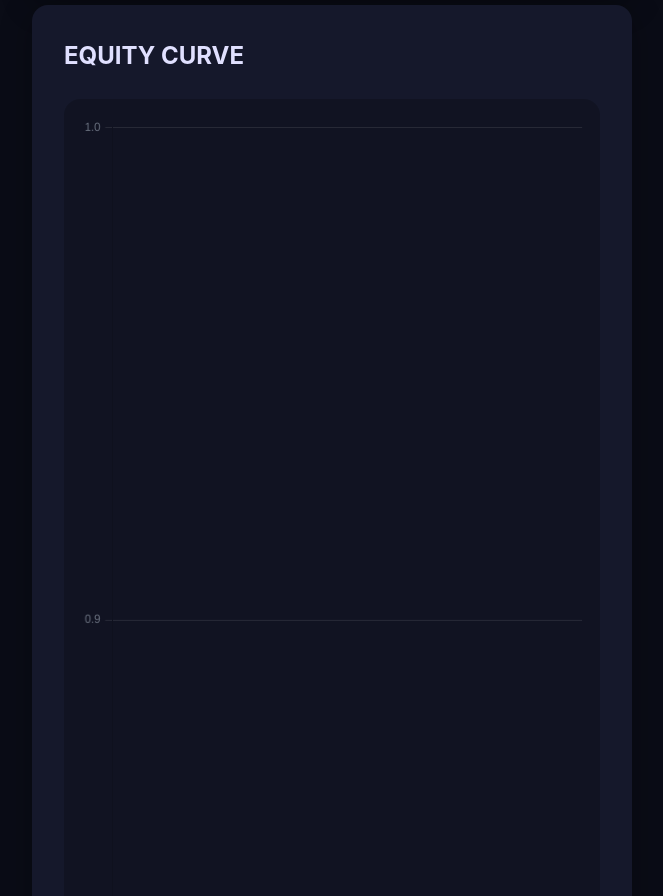
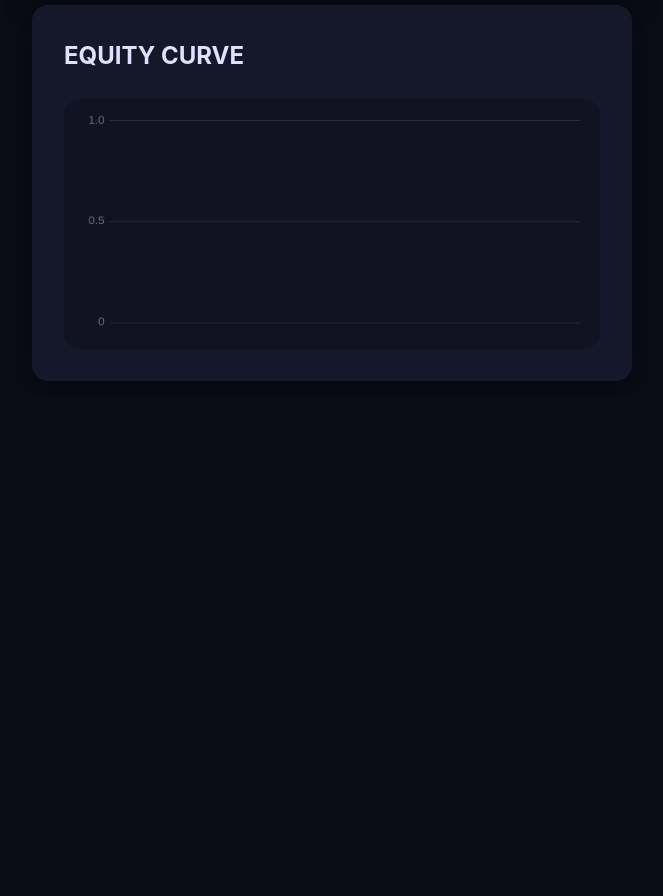
Before and after one commit to vincenek/TraderOS, a plain HTML site: page index.html in a window 1280 px wide. Shown: the part 864-1760 px from the top of the page, without its empty margins (308-971 px from the left). After the commit the page ends 1261 px from the top, so only its background shows below. Drawn offline with nearby package versions, Linux system fonts and the light colour scheme.

Commit message:
Update index.html

```diff
--- a/index.html
+++ b/index.html
@@ -73,6 +73,20 @@
             overflow: hidden;
         }
 
+        /* Added chart container */
+        .chart-container {
+            position: relative;
+            height: 250px;
+            width: 100%;
+        }
+
+        #performanceChart {
+            background: rgba(0,0,0,0.2);
+            border-radius: 16px;
+            padding: 10px;
+        }
+
+        /* [Keep all other existing styles exactly the same] */
         .direction-toggle {
             display: grid;
             grid-template-columns: 1fr 1fr;
@@ -156,15 +170,6 @@
             -webkit-tap-highlight-color: transparent;
         }
 
-        #performanceChart {
-            background: rgba(0,0,0,0.2);
-            border-radius: 16px;
-            padding: 1rem;
-            margin: 1rem 0;
-            height: 250px;
-            width: 100%;
-        }
-
         .trade-entry {
             background: var(--surface);
             border-radius: 12px;
@@ -242,10 +247,12 @@
             <div id="tradeJournal"></div>
         </div>
 
-        <!-- Equity Curve -->
+        <!-- Equity Curve (Fixed Section) -->
         <div class="trade-card">
             <h2 style="margin: 0 0 1.5rem; font-size: 1.5rem;">EQUITY CURVE</h2>
-            <canvas id="performanceChart"></canvas>
+            <div class="chart-container">
+                <canvas id="performanceChart"></canvas>
+            </div>
         </div>
     </div>
 
@@ -345,25 +352,47 @@
                             fill: true,
                             backgroundColor: 'rgba(0,195,255,0.05)',
                             borderWidth: 2,
-                            pointRadius: 2
+                            pointRadius: 3
                         }]
                     },
                     options: {
                         responsive: true,
                         maintainAspectRatio: false,
+                        layout: {
+                            padding: {
+                                left: 10,
+                                right: 10,
+                                top: 10,
+                                bottom: 10
+                            }
+                        },
                         plugins: {
                             legend: { display: false },
-                            tooltip: { mode: 'index' }
+                            tooltip: {
+                                mode: 'index',
+                                intersect: false
+                            }
                         },
                         scales: {
                             y: {
                                 beginAtZero: true,
-                                grid: { color: 'rgba(255,255,255,0.1)' },
-                                ticks: { color: '#6B7280', padding: 5 }
+                                grid: {
+                                    color: 'rgba(255,255,255,0.1)',
+                                    drawTicks: false
+                                },
+                                ticks: {
+                                    color: '#6B7280',
+                                    padding: 5,
+                                    maxTicksLimit: 5
+                                }
                             },
                             x: {
                                 grid: { display: false },
-                                ticks: { color: '#6B7280', maxRotation: 0 }
+                                ticks: {
+                                    color: '#6B7280',
+                                    maxRotation: 0,
+                                    autoSkip: true
+                                }
                             }
                         }
                     }
```
